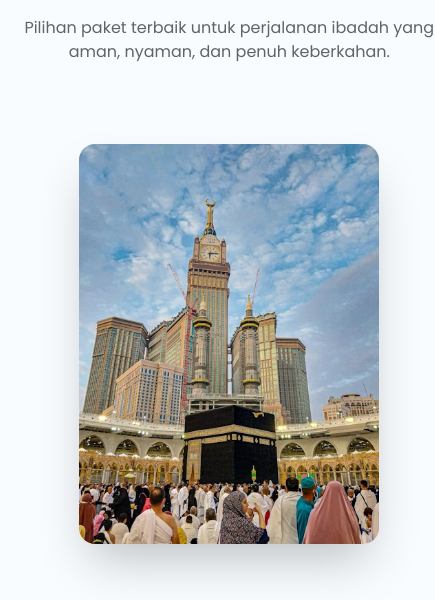
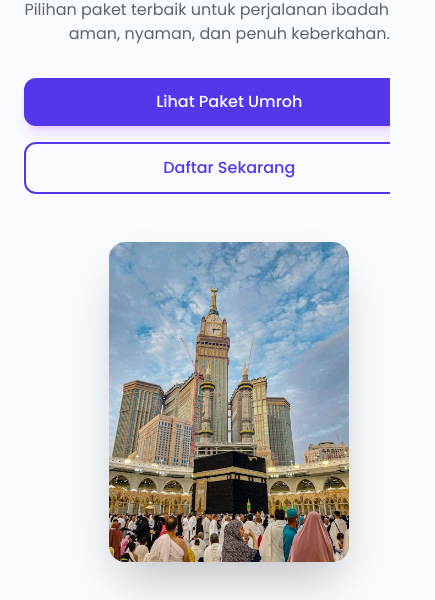
Before and after one commit to riezaekatomara/ghufran-portfolio, a Next.js app: page / in a window 390 px wide. Shown: the part 244-844 px from the top of the page, 435 px wide, since content can reach past the window. Built offline with nearby package versions, Linux system fonts and the light colour scheme; no server answers; the database is empty.

Commit message:
fix(hero): prevent overflow on mobile devices
- add overflow-x-hidden to hero section
- adjust hero image with responsive max-height
- remove unnecessary left offset
- ensure hero content aligns within container on small screens

```diff
--- a/src/components/Hero.tsx
+++ b/src/components/Hero.tsx
@@ -4,7 +4,7 @@ import Link from "next/link";
 
 export default function Hero() {
   return (
-    <section className="relative bg-background w-full flex items-center min-h-[calc(100vh-64px)]">
+    <section className="relative bg-background w-full flex items-center min-h-[calc(100vh-64px)] overflow-x-hidden">
       <div className="container mx-auto px-6 grid md:grid-cols-2 items-center gap-12">
         {/* Kolom Teks */}
         <div className="text-center md:text-left space-y-6">
@@ -22,16 +22,27 @@ export default function Hero() {
           </p>
 
           <div className="flex flex-col sm:flex-row gap-4 justify-center md:justify-start pt-2">
-            {/* tombol */}
+            <Link
+              href="/paket"
+              className="px-6 py-3 bg-primary text-primary-foreground rounded-xl font-medium shadow-lg shadow-purple-500/20 hover:opacity-90 transition-all hover:-translate-y-1"
+            >
+              Lihat Paket Umroh
+            </Link>
+            <Link
+              href="/daftar"
+              className="px-6 py-3 border-2 border-primary text-primary rounded-xl font-medium hover:bg-primary hover:text-primary-foreground transition-all"
+            >
+              Daftar Sekarang
+            </Link>
           </div>
         </div>
 
         {/* Kolom Gambar */}
-        <div className="flex justify-center md:justify-end items-center">
+        <div className="flex justify-center md:justify-end items-center w-full">
           <img
             src="/hero/hero-umroh.jpg"
             alt="Umroh Ghufran Travel"
-            className="max-h-[400px] w-auto object-contain rounded-2xl shadow-2xl"
+            className="max-h-[320px] sm:max-h-[400px] w-auto object-contain rounded-2xl shadow-2xl"
           />
         </div>
       </div>
```
